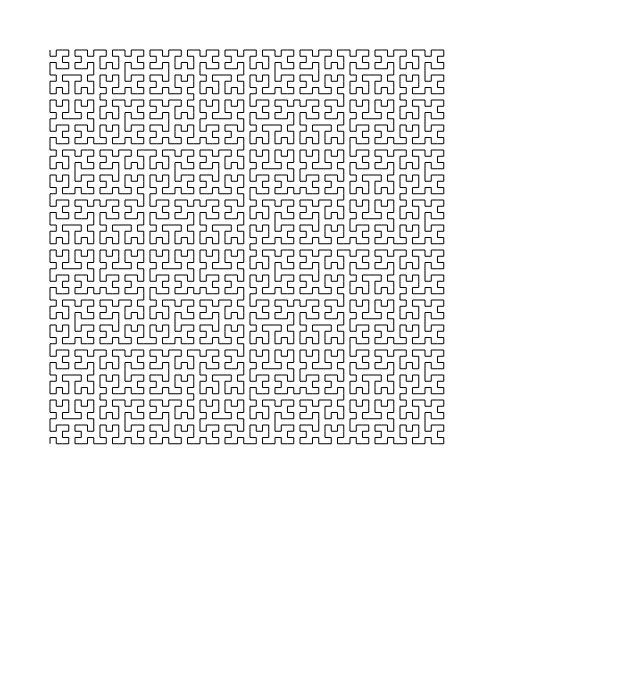
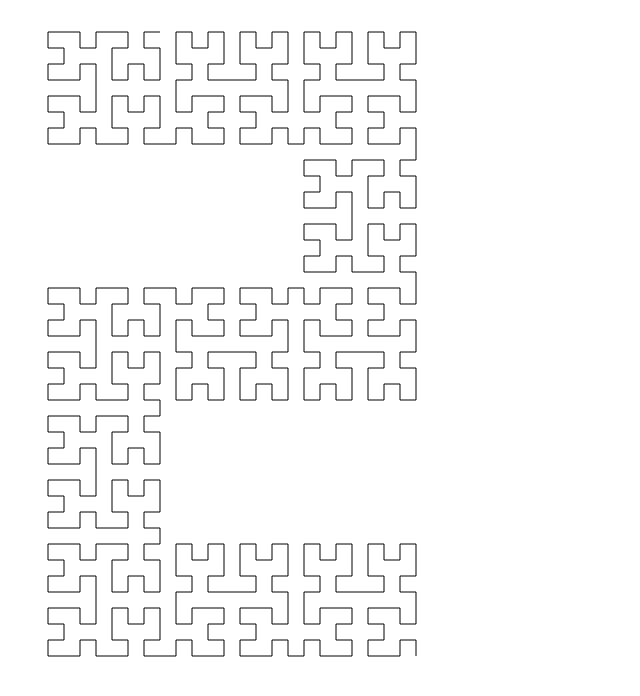
Before and after one commit to jessechen/hilbertime, a plain HTML site: page hilbertime.html in a window 1280 px wide. Shown: the whole page, without its empty margins (0-640 px from the left). Drawn offline with Linux system fonts and the light colour scheme.

Commit message:
Draw the numeral 2

```diff
--- a/hilbertime.html
+++ b/hilbertime.html
@@ -5,7 +5,7 @@
     <link rel="stylesheet" href="hilbertime.css" />
 </head>
 <body>
-<canvas id="canvas" width="600" height="600"></canvas>
+<canvas id="canvas" width="640" height="704"></canvas>
 <script src="hilbertime.js"></script>
 </body>
 </html>
--- a/hilbertime.js
+++ b/hilbertime.js
@@ -46,17 +46,56 @@ class Direction {
 
 const canvas = document.getElementById('canvas');
 const ctx = canvas.getContext('2d');
-const initialDepth = 6;
-const stepSize = 400 / Math.pow(2, initialDepth);
+const initialDepth = 3;
+const stepSize = 128 / Math.pow(2, initialDepth);
 let x, y, direction;
 
-x = 50;
-y = 50;
-direction = new Direction(RIGHT);
-ctx.beginPath();
-ctx.moveTo(x, y);
-drawRightCurve(initialDepth);
-ctx.stroke();
+drawNumeral2(initialDepth);
+
+function drawNumeral2(depth) {
+    x = 160;
+    y = 32;
+    direction = new Direction(LEFT);
+    ctx.beginPath();
+    ctx.moveTo(x, y);
+    drawLeftCurve(depth);
+    forward();
+    direction.turnLeft();
+    drawRightCurve(depth);
+    direction.turnLeft();
+    forward();
+    direction.turnLeft();
+    drawRightCurve(depth);
+    forward();
+    direction.turnRight();
+    drawLeftCurve(depth);
+    direction.turnRight();
+    forward();
+    drawRightCurve(depth);
+    direction.turnLeft();
+    forward();
+    direction.turnLeft();
+    drawRightCurve(depth);
+    direction.turnLeft();
+    forward();
+    drawLeftCurve(depth);
+    direction.turnRight();
+    forward();
+    direction.turnRight();
+    drawLeftCurve(depth);
+    direction.turnRight();
+    forward();
+    direction.turnRight();
+    drawLeftCurve(depth);
+    forward();
+    direction.turnLeft();
+    drawRightCurve(depth);
+    direction.turnLeft();
+    forward();
+    direction.turnLeft();
+    drawRightCurve(depth);
+    ctx.stroke();
+}
 
 function drawLeftCurve(depth) {
     if (depth === 1) {
@@ -106,7 +145,7 @@ function drawRightCurve(depth) {
     }
 }
 
-function forward(distance) {
+function forward() {
     x += direction.xMultiplier * stepSize;
     y += direction.yMultiplier * stepSize;
     ctx.lineTo(x, y);
```
